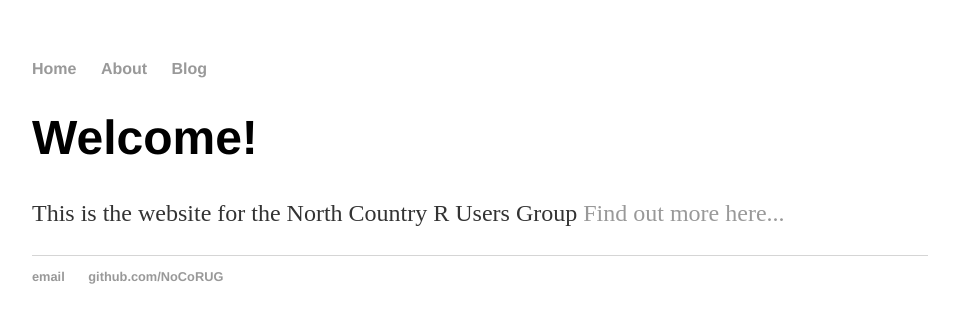
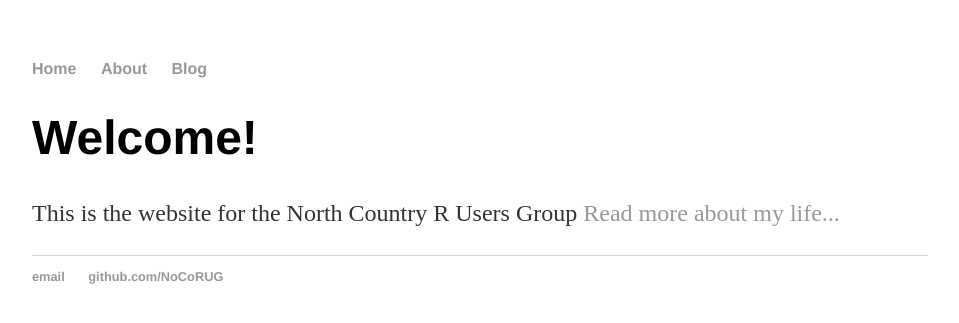
Before and after one commit to NoCoRUG/NoCoRUG.github.io, a Jekyll site: the page built from index.html, in a window 1280 px wide. Shown: the top 323 px of the page, without its empty margins (160-1119 px from the left). Built offline with Jekyll 4.4.1, drawn with Linux system fonts in a browser that asks for light colours.

Commit message:
Update index.html
tell index to use default from Jekyll

```diff
--- a/index.html
+++ b/index.html
@@ -1,29 +1,8 @@
-<!DOCTYPE html>
-<html>
-	<head>
-		<title>North Country R Users Group</title>
-		<!-- link to main stylesheet -->
-		<link rel="stylesheet" type="text/css" href="/css/main.css">
-	</head>
-	<body>
-		<nav>
-    		<ul>
-        		<li><a href="/">Home</a></li>
-	        	<li><a href="/about">About</a></li>
-        		<li><a href="/blog">Blog</a></li>
-    		</ul>
-		</nav>
-		<div class="container">
-    		<div class="blurb">
-        		<h1>Welcome!</h1>
-				<p>This is the website for the North Country R Users Group <a href="/about">Find out more here...</a></p>
-    		</div><!-- /.blurb -->
-		</div><!-- /.container -->
-		<footer>
-    		<ul>
-        		<li><a href="mailto:nocorug@gmail.com">email</a></li>
-        		<li><a href="https://github.com/NoCoRUG">github.com/NoCoRUG</a></li>
-			</ul>
-		</footer>
-	</body>
-</html>
+---
+layout: default
+title: North Country R Users Group
+---
+<div class="blurb">
+	<h1>Welcome!</h1>
+	<p>This is the website for the North Country R Users Group <a href="/about">Read more about my life...</a></p>
+</div><!-- /.blurb -->
```
